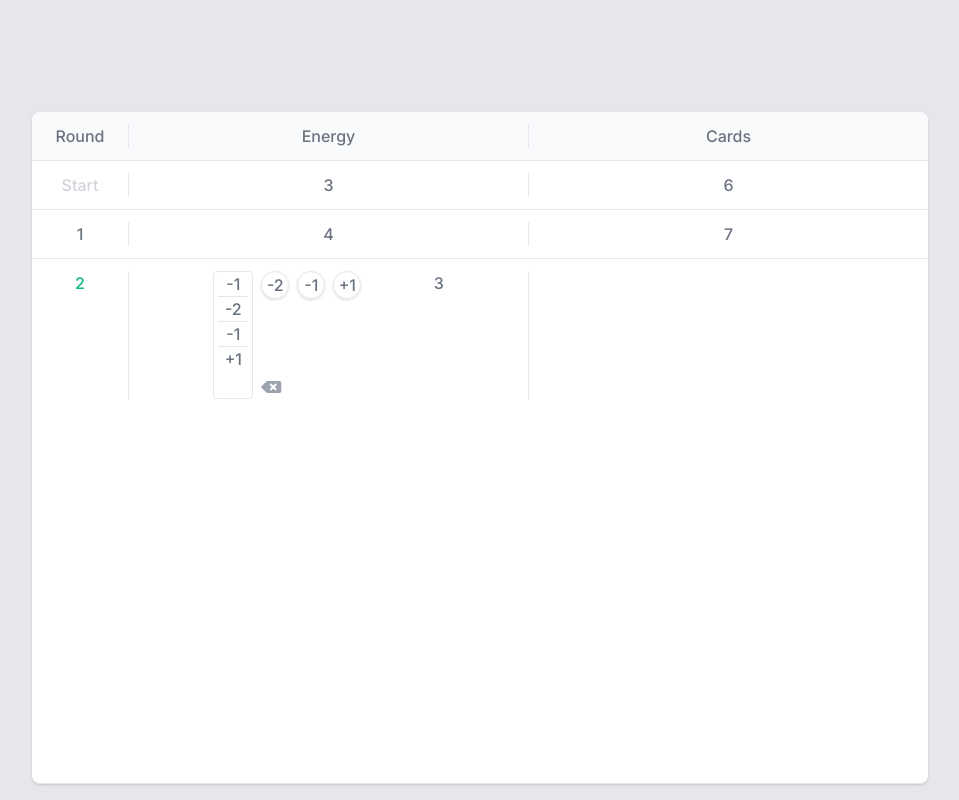
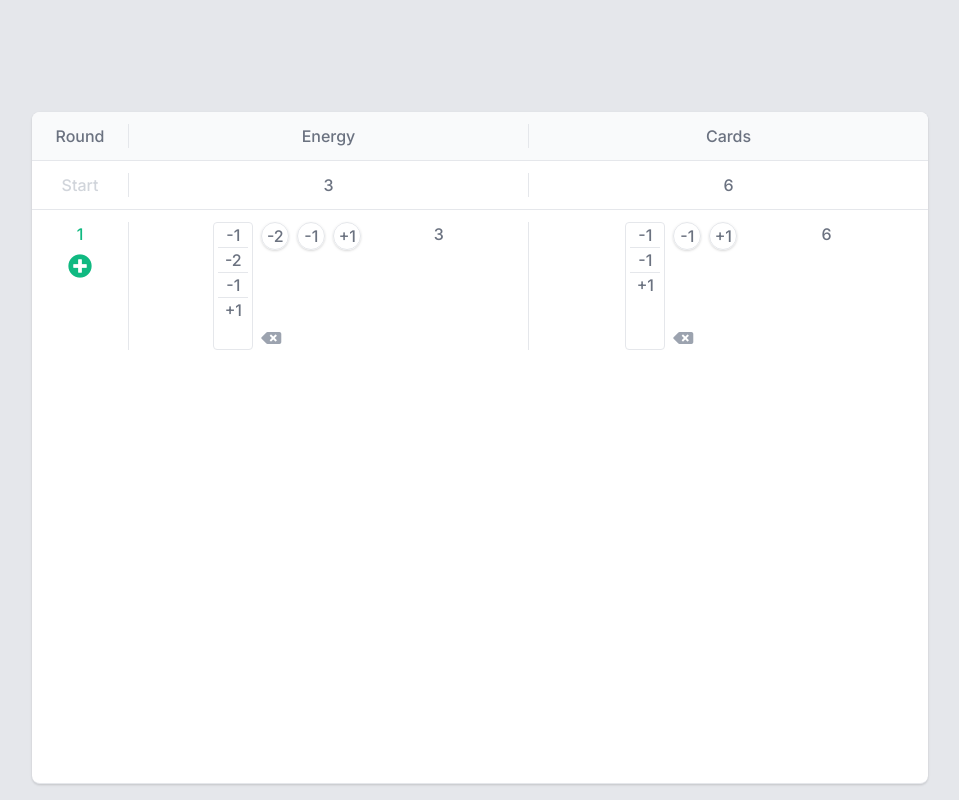
Before and after one commit to Pando58/axie-arena-counter, a Vue app: page / in a window 1280 px wide. Shown: the whole page, without its empty margins (160-1119 px from the left). Built offline with nearby package versions, Linux system fonts and the light colour scheme.

Commit message:
Restart and create round functions

```diff
--- a/src/App.vue
+++ b/src/App.vue
@@ -27,10 +27,16 @@
 
             <!-- Current round -->
             <li class="py-3 flex divide-x divide-gray-200">
-             <div class="flex-shrink w-16 sm:w-24 text-green-500">{{ rounds[rounds.length - 1].round + 1 }}</div>
+              <div class="flex-shrink w-16 sm:w-24 text-green-500">
+                <div>{{ currentRound.round }}</div>
+                <i class="fas fa-plus-circle text-2xl mt-1"></i>
+              </div>
+
+              <!-- Energy -->
               <div class="flex-1 px-3">
                 <div class="flex justify-evenly">
                   <div class="flex">
+
                     <!-- List -->
                     <div class="relative">
                       <ul class="w-10 h-32 border rounded divide-y px-1 overflow-y-auto">
@@ -48,11 +54,36 @@
                     <div class="w-7 h-7 ml-2 rounded-full border shadow flex items-center justify-center cursor-pointer">+1</div>
                   </div>
 
-                  <!-- Numero total -->
-                  <span>3</span>
+                  <!-- Total -->
+                  <span>{{ currentRound.energy }}</span>
                 </div>
               </div>
-              <div class="flex-1 px-3"></div>
+
+              <!-- Cards -->
+              <div class="flex-1 px-3">
+                <div class="flex justify-evenly">
+                  <div class="flex">
+
+                    <!-- List -->
+                    <div class="relative">
+                      <ul class="w-10 h-32 border rounded divide-y px-1 overflow-y-auto">
+                        <li>-1</li>
+                        <li>-1</li>
+                        <li>+1</li>
+                      </ul>
+                      <div class="absolute bottom-0 transform translate-x-12">
+                        <i class="fas fa-backspace text-gray-400"></i>
+                      </div>
+                    </div>
+                    <div class="w-7 h-7 ml-2 rounded-full border shadow flex items-center justify-center cursor-pointer">-1</div>
+                    <div class="w-7 h-7 ml-2 rounded-full border shadow flex items-center justify-center cursor-pointer">+1</div>
+                  </div>
+
+                  <!-- Total -->
+                  <span>{{ currentRound.cards }}</span>
+                </div>
+              </div>
+
             </li>
           </div>
         </div>
@@ -62,25 +93,43 @@
 </template>
 
 <script>
-import { reactive } from 'vue'
+import { ref, reactive, onBeforeMount } from 'vue'
 
 export default {
   setup() {
-    const rounds = reactive([
-      {
+    const rounds = reactive([]);
+
+    const currentRound = ref(null);
+
+    const restartRounds = () => {
+      rounds.splice(0, rounds.length);
+      rounds.push({
         round: 0,
         energy: 3,
         cards: 6
-      },
-      {
-        round: 1,
-        energy: 4,
-        cards: 7
-      },
-    ]);
+      });
+    };
+
+    const createRound = () => {
+      const lastRound = rounds[rounds.length - 1];
+
+      currentRound.value = {
+        round: lastRound.round + 1,
+        energy: lastRound.energy,
+        cards: lastRound.cards
+      };
+    };
+
+    onBeforeMount(() => {
+      restartRounds();
+      createRound();
+    });
 
     return {
-      rounds
+      rounds,
+      currentRound,
+      restartRounds,
+      createRound
     };
   }
 }
```
